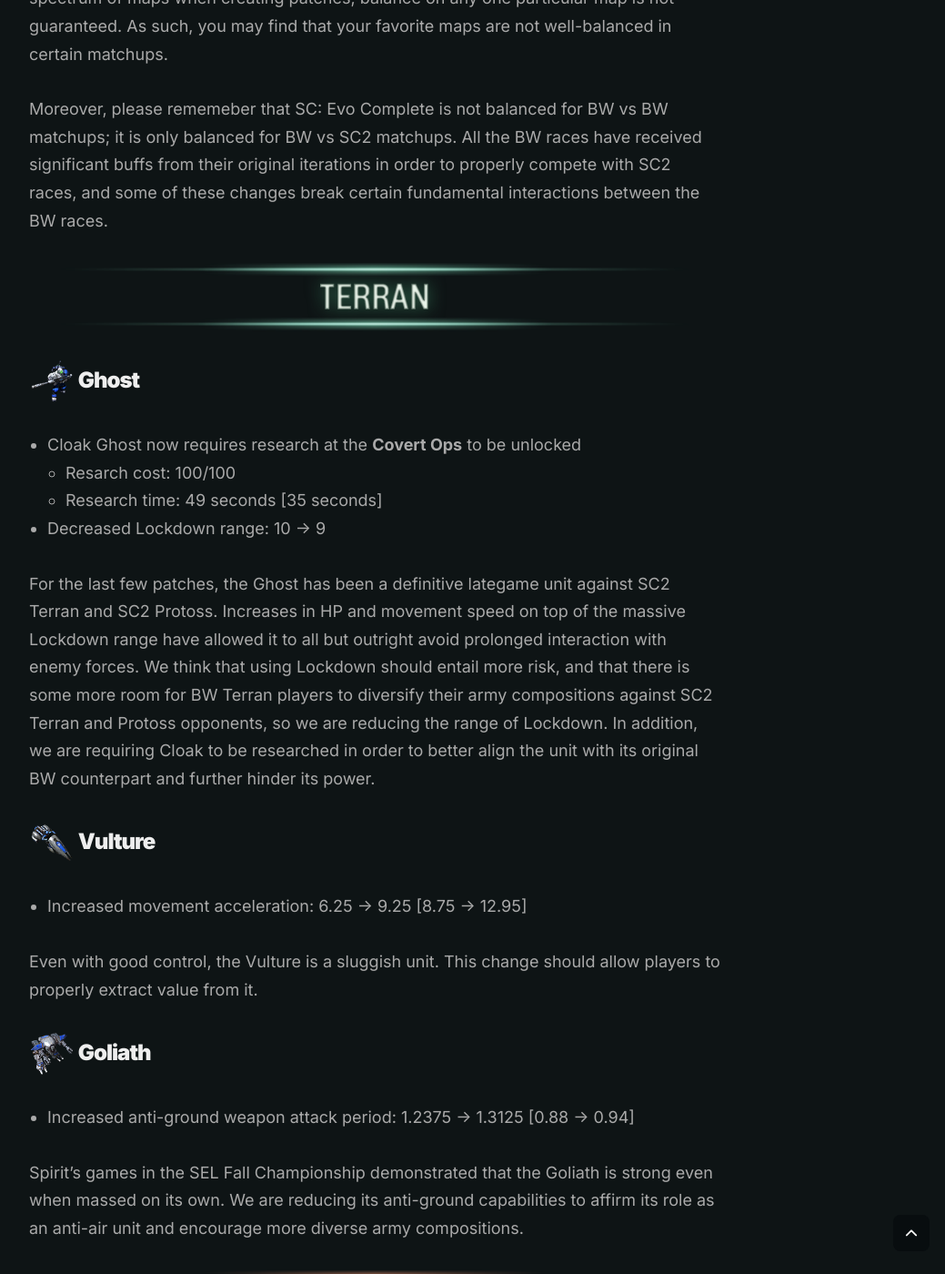
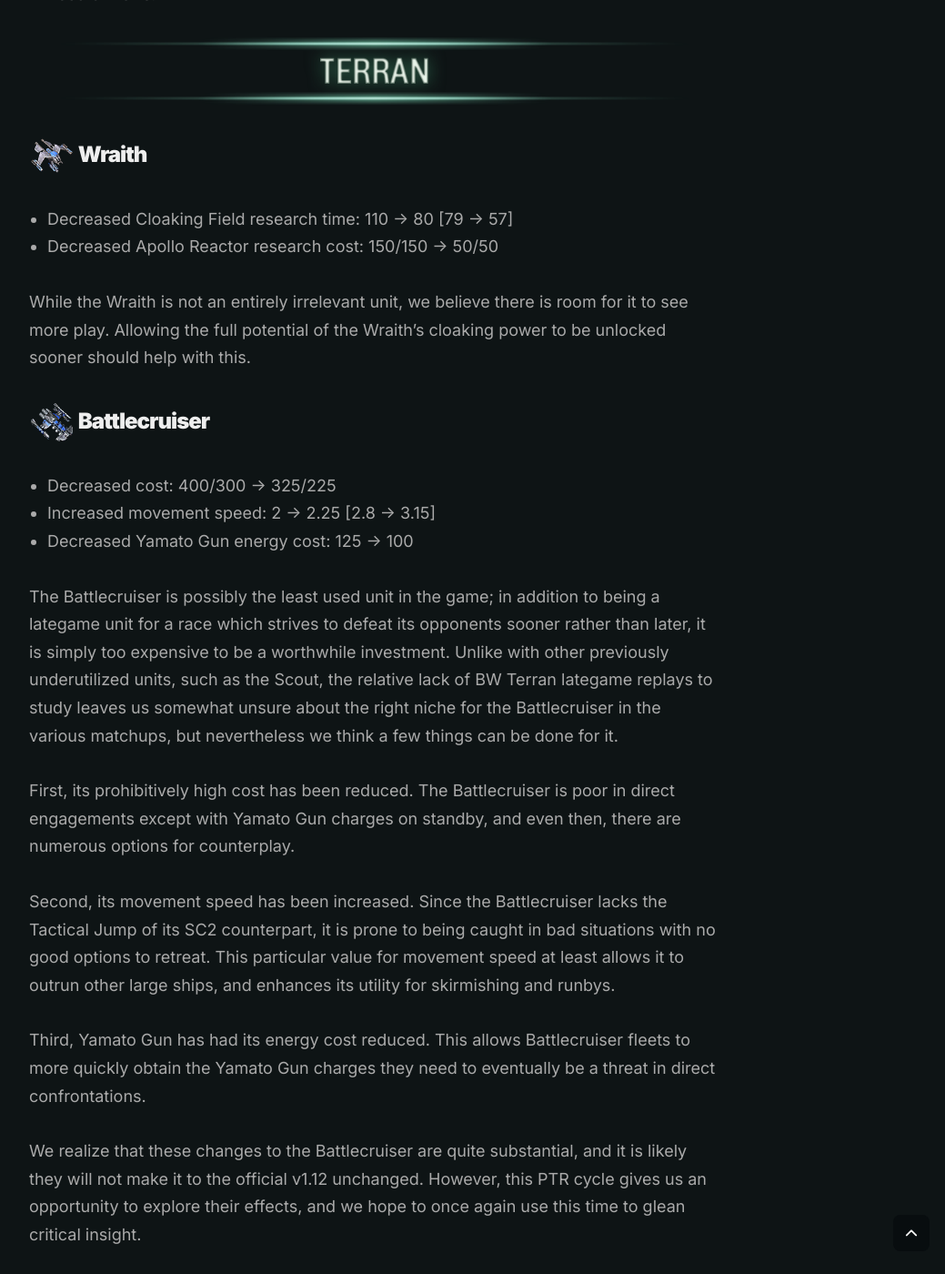
Before and after one commit to avexyli/Koprulu-Blog, a Jekyll site: the page built from _posts/2024-12-10-post-evo-1_12-PTR.markdown, in a window 1280 px wide and 1400 px high, scrolled down 2407 px. Shown: the whole window at 91% size, without its empty margins (228-1267 px from the left). Built offline with Jekyll 4.4.1, drawn with Linux system fonts in a browser that asks for light colours; some of the changed text lies outside the part shown.

Commit message:
Updated 1.12 PTR Blogpost

```diff
--- a/_posts/2024-12-10-post-evo-1_12-PTR.markdown
+++ b/_posts/2024-12-10-post-evo-1_12-PTR.markdown
@@ -2,11 +2,15 @@
 layout: post
 title:  SC Evo Complete PTR 1.12 patch notes
 description: Balance Update
-date:   2024-12-10 04:00:00 +0600
+date:   2024-12-14 04:00:00 +0600
 image:  '/images/EvoPTR1_12.png'
 tags:   [PTR, Extension, Seasonal Event, New Model, Balance, Bugfixes]
 featured: true
 ---
+
+### Note: As of December 14, 2024, there are further updates to the 1.12 PTR. Please see just below the introductory paragraph for the latest changes.
+
+## SC Evo Complete PTR 1.12 patch notes
 
 Hello to all SC: Evo Complete fans,
 
@@ -26,9 +30,61 @@
 
 ***
 
+{: .tip }
+The updated PTR notes begin here.
+
 ![]({{site.baseurl}}/images/Divider_Extension.png)
 
-### Balance Changes
+### Balance Changes - Part 2 (December 14, 2024)
+*Please note: All time values are provided in Normal Speed [Faster Speed]*
+
+**Goals for this patch:**
+In addition to our previous goals, we also remain dedicated to giving players new tools to explore and optimize, even when we feel their race is overall in need of nerfs.
+
+![]({{site.baseurl}}/images/Divider_Terran.png)
+
+### <img src="{{site.baseurl}}/images/btn-unit-terran-wraith@scbw.png" width="50" height="50"> Wraith
+- Decreased Cloaking Field research time: 110 -> 80 [79 -> 57]
+- Decreased Apollo Reactor research cost: 150/150 -> 50/50
+
+While the Wraith is not an entirely irrelevant unit, we believe there is room for it to see more play. Allowing the full potential of the Wraith's cloaking power to be unlocked sooner should help with this.
+
+### <img src="{{site.baseurl}}/images/btn-unit-terran-battlecruiser@scbw.png" width="50" height="50"> Battlecruiser
+- Decreased cost: 400/300 -> 325/225
+- Increased movement speed: 2 -> 2.25 [2.8 -> 3.15]
+- Decreased Yamato Gun energy cost: 125 -> 100
+
+The Battlecruiser is possibly the least used unit in the game; in addition to being a lategame unit for a race which strives to defeat its opponents sooner rather than later, it is simply too expensive to be a worthwhile investment. Unlike with other previously underutilized units, such as the Scout, the relative lack of BW Terran lategame replays to study leaves us somewhat unsure about the right niche for the Battlecruiser in the various matchups, but nevertheless we think a few things can be done for it.
+
+First, its prohibitively high cost has been reduced. The Battlecruiser is poor in direct engagements except with Yamato Gun charges on standby, and even then, there are numerous options for counterplay.
+
+Second, its movement speed has been increased. Since the Battlecruiser lacks the Tactical Jump of its SC2 counterpart, it is prone to being caught in bad situations with no good options to retreat. This particular value for movement speed at least allows it to outrun other large ships, and enhances its utility for skirmishing and runbys.
+
+Third, Yamato Gun has had its energy cost reduced. This allows Battlecruiser fleets to more quickly obtain the Yamato Gun charges they need to eventually be a threat in direct confrontations.
+
+We realize that these changes to the Battlecruiser are quite substantial, and it is likely they will not make it to the official v1.12 unchanged. However, this PTR cycle gives us an opportunity to explore their effects, and we hope to once again use this time to glean critical insight.
+
+![]({{site.baseurl}}/images/Divider_Protoss.png)
+
+### <img src="{{site.baseurl}}/images/btn-unit-protoss-corsair.png" width="50" height="50"> Corsair
+- Increased attack range: 5 -> 6
+- Increased attack AoE damage radii:
+    - 100% zone: 0.17 -> 1.0834 (~1/3 radius of 25% zone)
+    - 50% zone: 1.65 -> 2.1667 (~2/3 radius of 25% zone)
+- Increased base damage: 3.75 {+0.75/upgrade} -> 4.5 {+0.75/upgrade}
+    - Damage vs Armored: 5 {+1/upgrade} -> 6 {+1/upgrade}
+
+Recently, MC's community games day with the Latin American community gave us a crucial opportunity to see the new Scout in action, and it thoroughly impressed us. Now, we would like to give the Corsair a makeover as well.
+
+The Corsair has long been the first responder to Mutalisks in Brood War, but not only are SC2 Mutalisks faster, but they quickly heal off any damage they receive. Likewise, the overall power and versatility of SC2 air units has long left the Corsair in a difficult spot, too weak to fill their early defensive role or pose an threat out on the map without committing to excessively large numbers of them.
+
+Not only is the Corsair receiving a direct damage buff, but widened AoE damage zones will allow it to deal more damage to several targets at once. Lastly, rather than directly enhance the Corsair's mobility to fight Mutalisks (a change that would make the Corsair oppressively mobile in large numbers), we have enhanced its range to better suit its defensive role.
+
+***
+
+![]({{site.baseurl}}/images/Divider_Extension.png)
+
+### Balance Changes - Part 1 (December 10, 2024)
 *Please note: All time values are provided in Normal Speed [Faster Speed]*
 
 **Goals for this patch:**
```
